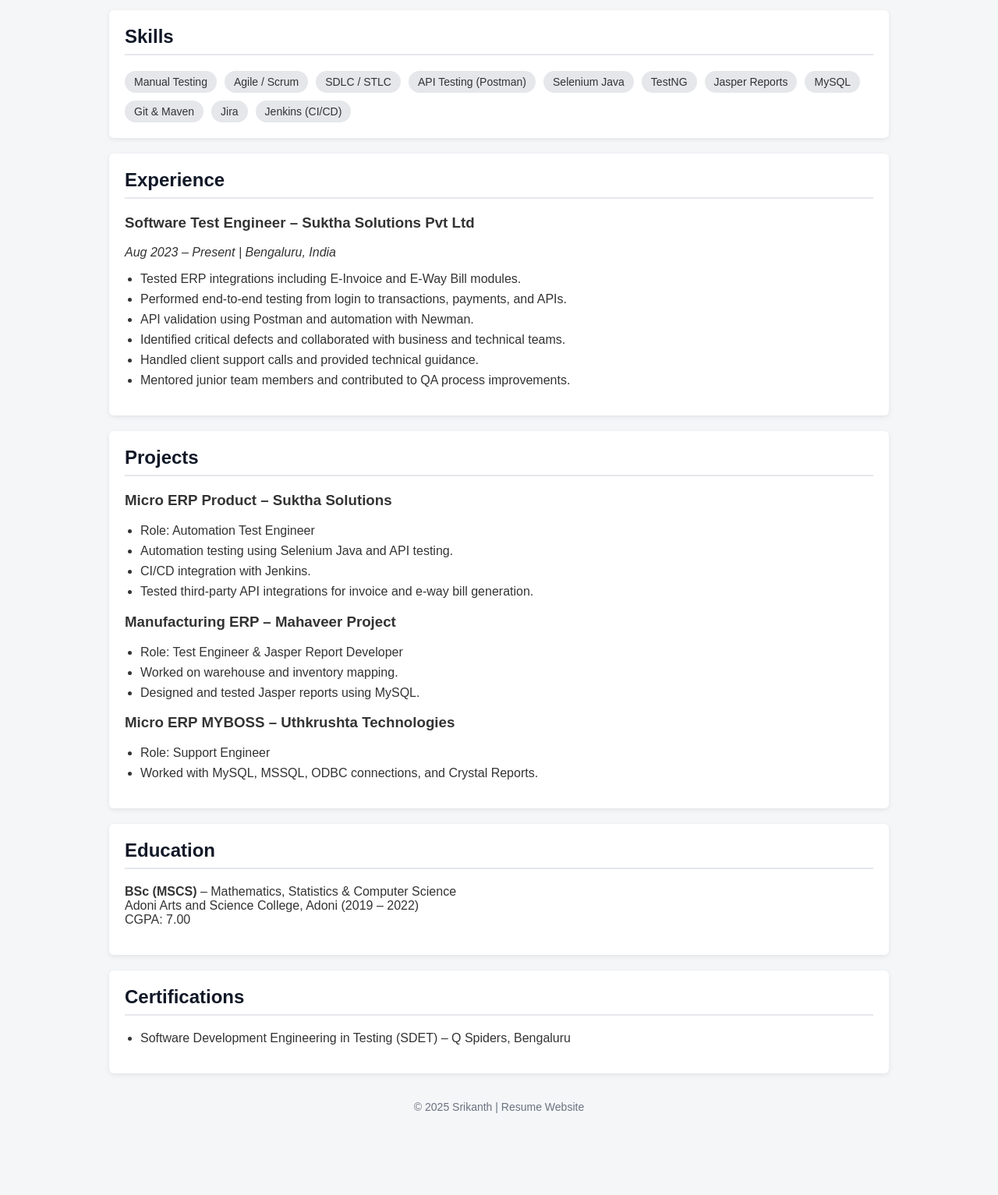
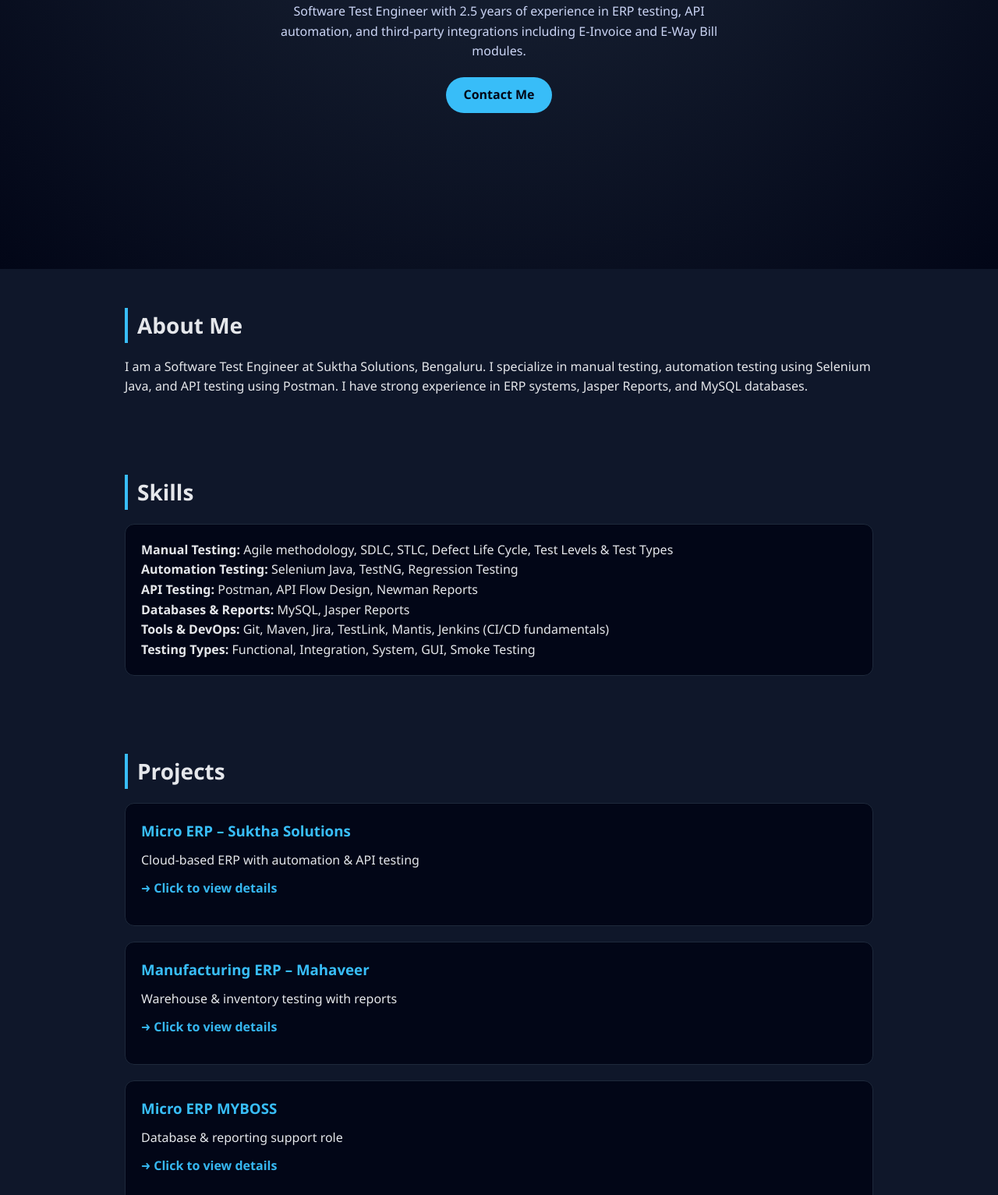
Before and after one commit to j-kanth/srikanth, a plain HTML site: page index.html in a window 1280 px wide. Shown: the part 335-1868 px from the top of the page at 78% size. Before the commit the page ends 1778 px from the top, so only its background shows below. Drawn offline with Linux system fonts and the light colour scheme.

Commit message:
Update index.html
new templeate

```diff
--- a/index.html
+++ b/index.html
@@ -3,175 +3,248 @@
 <head>
   <meta charset="UTF-8" />
   <meta name="viewport" content="width=device-width, initial-scale=1.0" />
-  <title>Srikanth | Software Test Engineer</title>
+  <title>Srikanth | Portfolio</title>
   <style>
+    * { margin: 0; padding: 0; box-sizing: border-box; }
     body {
-      font-family: Arial, Helvetica, sans-serif;
-      margin: 0;
-      background: #f4f6f8;
-      color: #333;
+      font-family: 'Segoe UI', Tahoma, sans-serif;
+      background: #0f172a;
+      color: #e5e7eb;
+      line-height: 1.6;
     }
     header {
-      background: #1f2937;
-      color: #fff;
-      padding: 30px 20px;
+      min-height: 85vh; /* reduced from 100vh */
+      display: flex;
+      flex-direction: column;
+      justify-content: center;
+      align-items: center;
       text-align: center;
+      background: radial-gradient(circle at top, #1e293b, #020617);
     }
-    header h1 {
-      margin: 0;
-      font-size: 32px;
+    header h1 { font-size: 48px; color: #38bdf8; }
+    header h2 { font-size: 22px; margin-top: 10px; }
+    header p { max-width: 600px; margin-top: 15px; color: #cbd5f5; }
+    nav {
+      position: fixed;
+      top: 0; width: 100%;
+      background: rgba(2,6,23,0.9);
+      display: flex;
+      justify-content: center;
+      gap: 25px;
+      padding: 12px 0;
+      z-index: 10;
     }
-    header p {
-      margin: 8px 0;
-      font-size: 16px;
-    }
-    header a {
-      color: #60a5fa;
-      text-decoration: none;
-      margin: 0 8px;
-    }
-    .container {
+    nav a { color: #94a3b8; text-decoration: none; font-weight: 500; }
+    nav a:hover { color: #38bdf8; }
+    section {
       max-width: 1000px;
-      margin: 20px auto;
-      padding: 0 20px;
-    }
-    section {
-      background: #fff;
-      margin-bottom: 20px;
-      padding: 20px;
-      border-radius: 6px;
-      box-shadow: 0 2px 6px rgba(0,0,0,0.08);
+      margin: auto;
+      padding: 50px 20px; /* reduced spacing between sections */
     }
     section h2 {
-      margin-top: 0;
-      border-bottom: 2px solid #e5e7eb;
-      padding-bottom: 8px;
-      color: #111827;
+      font-size: 28px;
+      margin-bottom: 18px; /* reduced heading gap */
+      border-left: 4px solid #38bdf8;
+      padding-left: 12px;
     }
-    ul {
-      padding-left: 20px;
+    .skills, .projects {
+  display: flex;
+  flex-direction: column;
+  gap: 20px;
 }
-    li {
-      margin-bottom: 8px;
+    .card {
+      background: #020617;
+      padding: 20px;
+      border-radius: 12px;
+      border: 1px solid #1e293b;
     }
-    .skills {
-      display: flex;
-      flex-wrap: wrap;
-      gap: 10px;
-    }
-    .skill {
-      background: #e5e7eb;
-      padding: 6px 12px;
-      border-radius: 20px;
-      font-size: 14px;
-    }
+    .card h3 { color: #38bdf8; margin-bottom: 10px; }
     footer {
       text-align: center;
-      padding: 15px;
-      font-size: 14px;
-      color: #6b7280;
+      padding: 30px;
+      background: #020617;
+      color: #64748b;
+    }
+    a.btn {
+      display: inline-block;
+      margin-top: 20px;
+      padding: 10px 22px;
+      background: #38bdf8;
+      color: #020617;
+      border-radius: 25px;
+      text-decoration: none;
+      font-weight: bold;
     }
   </style>
 </head>
 <body>
 
-<header>
+<nav>
+  <a href="#home">Home</a>
+  <a href="#about">About</a>
+  <a href="#skills">Skills</a>
+  <a href="#projects">Projects</a>
+  <a href="#contact">Contact</a>
+</nav>
+
+<header id="home">
   <h1>Jujaray Srikanth</h1>
-  <p>Software Test Engineer | ERP & API Testing</p>
+  <h2>Software Test Engineer | ERP & Automation</h2>
   <p>
-    📧 <a href="mailto:srikanthjujare.2001@gmail.com">srikanthjujare.2001@gmail.com</a> |
-    📞 +91 7095006116 |
-    <a href="https://www.linkedin.com/in/srikanth-jujare-78733423b/" target="_blank">LinkedIn</a>
+    Software Test Engineer with 2.5 years of experience in ERP testing, API automation,
+    and third‑party integrations including E‑Invoice and E‑Way Bill modules.
   </p>
+  <a class="btn" href="#contact">Contact Me</a>
 </header>
 
-<div class="container">
-
-  <section>
-    <h2>Summary</h2>
+<section id="about">
+  <h2>About Me</h2>
   <p>
-      Software Engineer with 2.5 years of experience in ERP testing and API validation,
-      specializing in e-invoice and e-way bill modules. Strong experience in manual testing,
-      automation testing using Selenium Java, and API automation using Postman and Newman.
+    I am a Software Test Engineer at Suktha Solutions, Bengaluru. I specialize in
+    manual testing, automation testing using Selenium Java, and API testing using Postman.
+    I have strong experience in ERP systems, Jasper Reports, and MySQL databases.
   </p>
 </section>
 
-  <section>
+<section id="skills">
   <h2>Skills</h2>
-    <div class="skills">
-      <span class="skill">Manual Testing</span>
-      <span class="skill">Agile / Scrum</span>
-      <span class="skill">SDLC / STLC</span>
-      <span class="skill">API Testing (Postman)</span>
-      <span class="skill">Selenium Java</span>
-      <span class="skill">TestNG</span>
-      <span class="skill">Jasper Reports</span>
-      <span class="skill">MySQL</span>
-      <span class="skill">Git & Maven</span>
-      <span class="skill">Jira</span>
-      <span class="skill">Jenkins (CI/CD)</span>
+  <div class="card">
+    <p><strong>Manual Testing:</strong> Agile methodology, SDLC, STLC, Defect Life Cycle, Test Levels & Test Types</p>
+    <p><strong>Automation Testing:</strong> Selenium Java, TestNG, Regression Testing</p>
+    <p><strong>API Testing:</strong> Postman, API Flow Design, Newman Reports</p>
+    <p><strong>Databases & Reports:</strong> MySQL, Jasper Reports</p>
+    <p><strong>Tools & DevOps:</strong> Git, Maven, Jira, TestLink, Mantis, Jenkins (CI/CD fundamentals)</p>
+    <p><strong>Testing Types:</strong> Functional, Integration, System, GUI, Smoke Testing</p>
   </div>
 </section>
 
-  <section>
-    <h2>Experience</h2>
-    <h3>Software Test Engineer – Suktha Solutions Pvt Ltd</h3>
-    <p><em>Aug 2023 – Present | Bengaluru, India</em></p>
-    <ul>
-      <li>Tested ERP integrations including E-Invoice and E-Way Bill modules.</li>
-      <li>Performed end-to-end testing from login to transactions, payments, and APIs.</li>
-      <li>API validation using Postman and automation with Newman.</li>
-      <li>Identified critical defects and collaborated with business and technical teams.</li>
-      <li>Handled client support calls and provided technical guidance.</li>
-      <li>Mentored junior team members and contributed to QA process improvements.</li>
+<section id="projects">
+  <h2>Projects</h2>
+  <div class="projects">
+
+    <div class="card project-card" onclick="toggleProject(this)">
+      <h3>Micro ERP – Suktha Solutions</h3>
+      <p>Cloud-based ERP with automation & API testing</p>
+      <span class="view-more">➜ Click to view details</span>
+      <div class="project-details">
+  <p><strong>Role:</strong> Automation Test Engineer</p>
+  <p><strong>Key Responsibilities:</strong></p>
+  <ul class="star-list">
+    <li>End-to-end testing of ERP modules (Master, Transactions, Accounts, Reports)</li>
+    <li>API validation for E-Invoice & E-Way Bill integrations using Postman</li>
+    <li>Automation testing using Selenium Java & TestNG</li>
+    <li>Regression testing and critical defect analysis</li>
+    <li>CI execution using Jenkins pipelines</li>
   </ul>
+  <p><strong>Skills Used:</strong> Selenium Java, Postman, TestNG, Jenkins, MySQL</p>
+</div>
+    </div>
+
+    <div class="card project-card" onclick="toggleProject(this)">
+      <h3>Manufacturing ERP – Mahaveer</h3>
+      <p>Warehouse & inventory testing with reports</p>
+      <span class="view-more">➜ Click to view details</span>
+      <div class="project-details">
+  <p><strong>Role:</strong> Automation Test Engineer</p>
+  <p><strong>Key Responsibilities:</strong></p>
+  <ul class="star-list">
+    <li>End-to-end testing of ERP modules (Master, Transactions, Accounts, Reports)</li>
+    <li>API validation for E-Invoice & E-Way Bill integrations using Postman</li>
+    <li>Automation testing using Selenium Java & TestNG</li>
+    <li>Regression testing and critical defect analysis</li>
+    <li>CI execution using Jenkins pipelines</li>
+  </ul>
+  <p><strong>Skills Used:</strong> Selenium Java, Postman, TestNG, Jenkins, MySQL</p>
+</div>
+    </div>
+
+    <div class="card project-card" onclick="toggleProject(this)">
+      <h3>Micro ERP MYBOSS</h3>
+      <p>Database & reporting support role</p>
+      <span class="view-more">➜ Click to view details</span>
+      <div class="project-details">
+  <p><strong>Role:</strong> Automation Test Engineer</p>
+  <p><strong>Key Responsibilities:</strong></p>
+  <ul class="star-list">
+    <li>End-to-end testing of ERP modules (Master, Transactions, Accounts, Reports)</li>
+    <li>API validation for E-Invoice & E-Way Bill integrations using Postman</li>
+    <li>Automation testing using Selenium Java & TestNG</li>
+    <li>Regression testing and critical defect analysis</li>
+    <li>CI execution using Jenkins pipelines</li>
+  </ul>
+  <p><strong>Skills Used:</strong> Selenium Java, Postman, TestNG, Jenkins, MySQL</p>
+</div>
+    </div>
+
+  </div>
 </section>
 
-  <section>
-    <h2>Projects</h2>
+<style>
+.project-card { cursor:pointer; transition: all 0.3s ease; position: relative; }
+.project-card:hover { transform: translateY(-6px); box-shadow: 0 12px 30px rgba(56,189,248,0.35); }
+.view-more {
+  display: inline-block;
+  margin-top: 10px;
+  font-weight: 600;
+  color: #38bdf8;
+  animation: pulse 1.5s infinite;
+}
+.project-details {
+  max-height: 0;
+  overflow: hidden;
+  transition: max-height 0.5s ease, opacity 0.4s ease;
+  opacity: 0;
+  margin-top: 15px;
+}
+.project-card.active .project-details {
+  max-height: 500px;
+  opacity: 1;
+}
+@keyframes pulse {
+  0% { opacity: 0.6; }
+  50% { opacity: 1; }
+  100% { opacity: 0.6; }
+}
 
-    <h3>Micro ERP Product – Suktha Solutions</h3>
-    <ul>
-      <li>Role: Automation Test Engineer</li>
-      <li>Automation testing using Selenium Java and API testing.</li>
-      <li>CI/CD integration with Jenkins.</li>
-      <li>Tested third-party API integrations for invoice and e-way bill generation.</li>
-    </ul>
+/* Star bullet list for responsibilities */
+.star-list {
+  list-style: none;
+  padding-left: 0;
+}
+.star-list li {
+  position: relative;
+  padding-left: 20px;
+  margin-bottom: 8px;
+}
+.star-list li::before {
+  content: "*";
+  position: absolute;
+  left: 0;
+  color: #38bdf8;
+  font-weight: bold;
+}
+  50% { opacity: 1; }
+  100% { opacity: 0.6; }
+}
+</style>
 
-    <h3>Manufacturing ERP – Mahaveer Project</h3>
-    <ul>
-      <li>Role: Test Engineer & Jasper Report Developer</li>
-      <li>Worked on warehouse and inventory mapping.</li>
-      <li>Designed and tested Jasper reports using MySQL.</li>
-    </ul>
+<script>
+function toggleProject(card) {
+  card.classList.toggle('active');
+}
+</script>
 
-    <h3>Micro ERP MYBOSS – Uthkrushta Technologies</h3>
-    <ul>
-      <li>Role: Support Engineer</li>
-      <li>Worked with MySQL, MSSQL, ODBC connections, and Crystal Reports.</li>
-    </ul>
-  </section>
-
-  <section>
-    <h2>Education</h2>
+<section id="contact">
+  <h2>Contact</h2>
+  <p>Email: <a href="mailto:srikanthjujare.2001@gmail.com" target="_blank">srikanthjujare.2001@gmail.com</a></p>
+  <p>Phone: +91 7095006116</p>
   <p>
-      <strong>BSc (MSCS)</strong> – Mathematics, Statistics & Computer Science<br />
-      Adoni Arts and Science College, Adoni (2019 – 2022)<br />
-      CGPA: 7.00
+    LinkedIn: <a href="https://www.linkedin.com/in/srikanth-jujare-78733423b/" target="_blank">View Profile</a>
   </p>
 </section>
 
-  <section>
-    <h2>Certifications</h2>
-    <ul>
-      <li>Software Development Engineering in Testing (SDET) – Q Spiders, Bengaluru</li>
-    </ul>
-  </section>
-
-</div>
-
 <footer>
-  © 2025 Srikanth | Resume Website
+  © 2025 Srikanth | Dark Portfolio
 </footer>
 
 </body>
```
Lines whose indentation alone changed are shown as unchanged.
